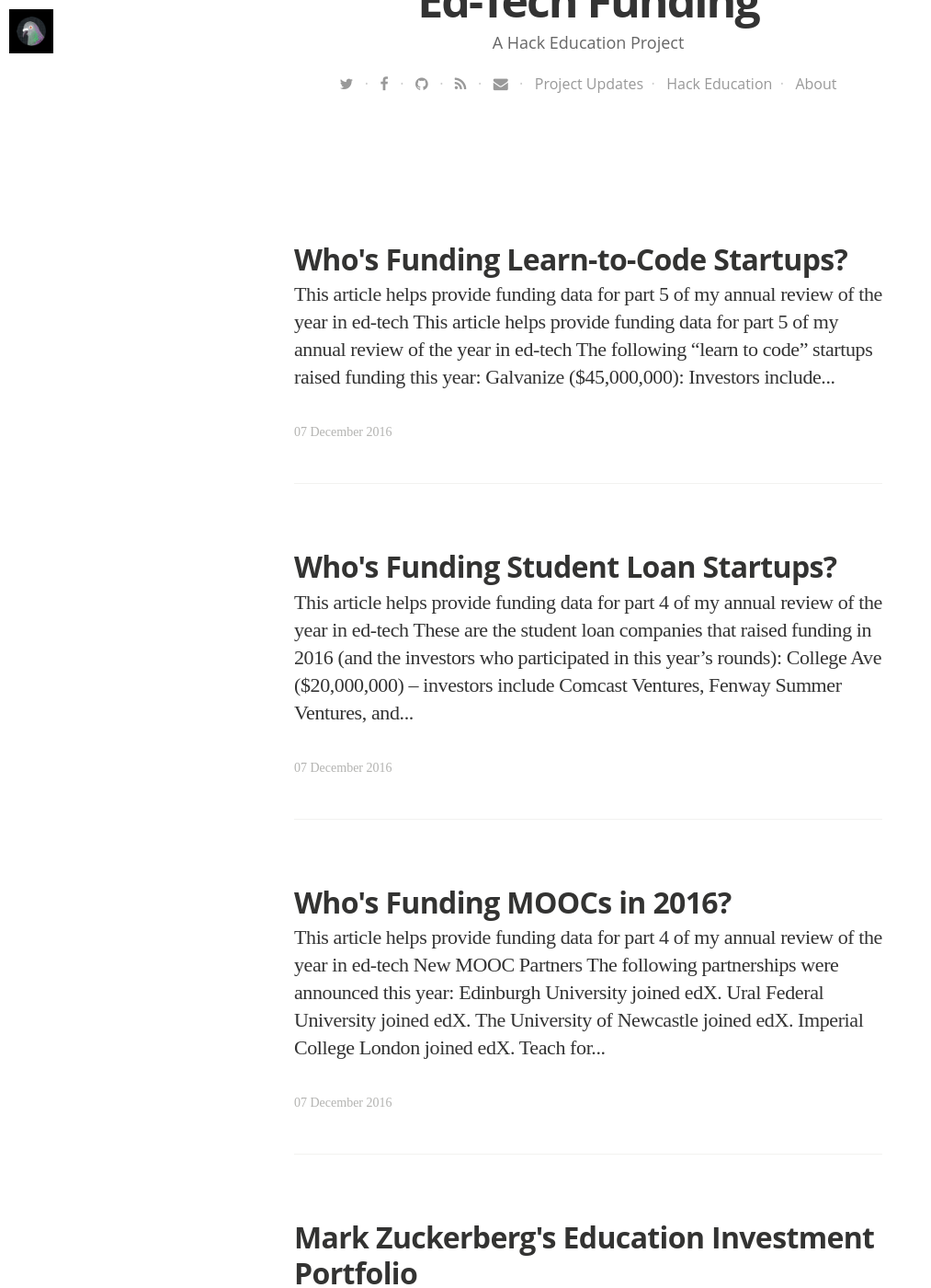
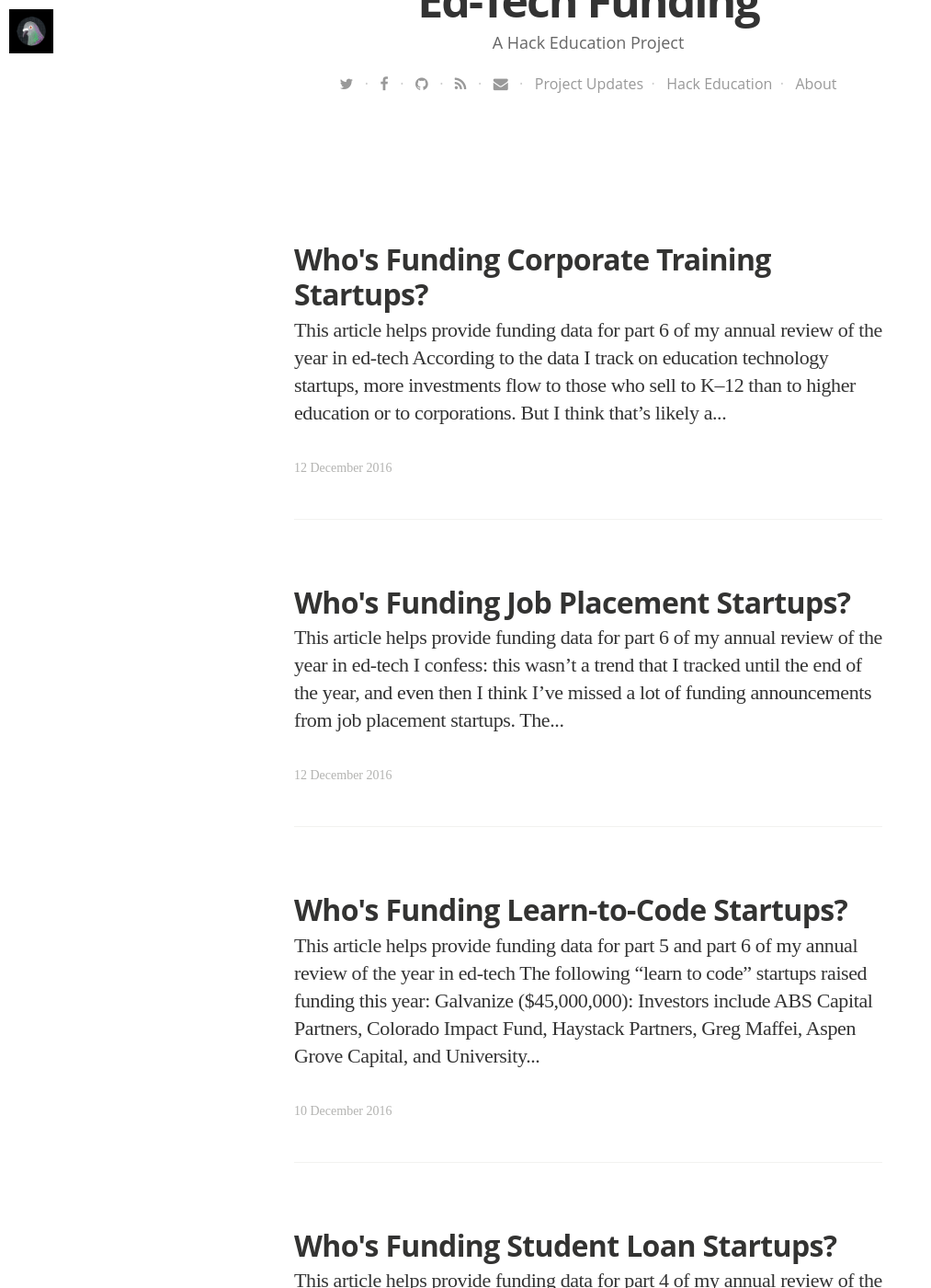
Before and after one commit to HackEducation/funding, a Jekyll site: the page built from blog/index.html, in a window 1280 px wide and 1400 px high, scrolled down 559 px. Shown: the whole window at 92% size, without its empty margins (0-1013 px from the left). Built offline with Jekyll 4.4.1, drawn with Linux system fonts in a browser that asks for light colours; nearby versions of some CDN libraries; some web fonts are replaced; the list of posts is cut into pages by our own code; some of the changed text lies outside the part shown.

Commit message:
new posts

```diff
--- a/_posts/2016-12-10-coding.html
+++ b/_posts/2016-12-10-coding.html
@@ -1,14 +1,12 @@
 ---
 layout: post
 title: "Who's Funding Learn-to-Code Startups?"
-date: 2016-12-07 08:35:00 +0000
+date: 2016-12-10 08:35:00 +0000
 tags:
 image: https://s3.amazonaws.com/hackedu/2016-12-10-pigeon.jpg
 imagecredits: https://www.flickr.com/photos/svintus2010/4685936092
 ---
-<p><em>This article helps provide funding data for <a href="http://2016trends.hackeducation.com/for-profits.html">part 5</a> of <a href="http://2016trends.hackeducation.com">my annual review of the year in ed-tech</a></em></p>
-
-<p><em>This article helps provide funding data for <a href="http://2016trends.hackeducation.com/for-profits.html">part 5</a> of <a href="http://2016trends.hackeducation.com">my annual review of the year in ed-tech</a></em></p>
+<p><em>This article helps provide funding data for <a href="http://2016trends.hackeducation.com/for-profits.html">part 5</a> and <a href="http://2016trends.hackeducation.com/jobs.html">part 6</a> of <a href="http://2016trends.hackeducation.com">my annual review of the year in ed-tech</a></em></p>
 
 <p>The following &#8220;learn to code&#8221; startups raised funding this year:</p>
 
--- /dev/null
+++ b/_posts/2016-12-12-corporate-training.html
@@ -0,0 +1,21 @@
+---
+layout: post
+title: "Who's Funding Corporate Training Startups?"
+date: 2016-12-12 09:35:00 +0000
+tags:
+image: https://s3.amazonaws.com/hackedu/2016-12-12-pigeon.jpg
+imagecredits: https://www.flickr.com/photos/pierre-selim/7944832694
+---
+<p><em>This article helps provide funding data for <a href="http://2016trends.hackeducation.com/jobs.html">part 6</a> of <a href="http://2016trends.hackeducation.com">my annual review of the year in ed-tech</a></em></p>
+
+<p>According to the data I track on education technology startups, more investments flow to those who sell to K&#8211;12 than to higher education or to corporations. But I think that&#8217;s likely a flaw with how I gather my data &#8211; relying on publications like Edsurge, for example, to rewrite funding press releases. Corporate training is big business.</p>
+
+<p>Those startups raising money this year to deliver corporate training include:</p>
+
+<ul>
+<li>ExpertKnowledge ($750,000) &#8211; investors include The Edge Edtech Fund and Thought into Action Ventures</li>
+<li>Grovo ($40,000,000) &#8211; investors include Accel Partners, Costanoa Venture Capital, SoftTech VC, Greg Waldorf, and Vayner Capital</li>
+<li>OpenSesame ($9,000,000) &#8211; investors include Altos Ventures and Partech Ventures</li>
+<li>Coorpacademy ($11,000,000) &#8211; investors include Debiopharm Group, NextStage, and Serena Capital</li>
+<li>Everwise ($16,000,000) &#8211; investors include Canvas Ventures, Sequoia Capital, and Webb Investment Network</li>
+</ul>
--- /dev/null
+++ b/_posts/2016-12-12-jobs.html
@@ -0,0 +1,27 @@
+---
+layout: post
+title: "Who's Funding Job Placement Startups?"
+date: 2016-12-12 08:35:00 +0000
+tags:
+image: https://s3.amazonaws.com/hackedu/2016-12-12-pigeon.jpg
+imagecredits: https://www.flickr.com/photos/pierre-selim/7944832694
+---
+<p><em>This article helps provide funding data for <a href="http://2016trends.hackeducation.com/jobs.html">part 6</a> of <a href="http://2016trends.hackeducation.com">my annual review of the year in ed-tech</a></em></p>
+
+<p>I confess: this wasn&#8217;t a trend that I tracked until the end of the year, and even then I think I&#8217;ve missed a lot of funding announcements from job placement startups. The ones I&#8217;ve listed here are more likely to work with schools and/or students as part of a career services offering. But the sector is much larger than that, obviously.</p>
+
+<p>Investment analyst firm CB Insights has done a better job of tracking this than me. Some of their articles this year on &#8220;human capital management&#8221;:</p>
+
+<p>&#8220;<a href="https://www.cbinsights.com/blog/marketplaces-analytics-10-early-stage-tech-startups-enhancing-hr/">From Pre-Employment Testing To On-Demand Jobs: 10 Early-Stage HR Tech Startups</a>.&#8221;</p>
+
+<p>&#8220;<a href="https://www.cbinsights.com/blog/hr-tech-market-map-company-list/">125 Startups Transforming Human Resources Across Recruiting, Benefits, Payroll, And More</a>&#8221;</p>
+
+<p>&#8220;<a href="https://www.cbinsights.com/blog/hr-tech-funding-growth/">Software Eats The Back Office: HR Tech Startups See Over 60% Funding Growth In 2015</a>&#8221;</p>
+
+<p>These are the ed-tech startups that I know of that raised venture capital this year, along with their investors:</p>
+
+<ul>
+<li>Interfolio ($13,010,000) &#8211; investors include Quad Venture Partners, Blu Venture Investors, Matthew Pittinsky, NextGen Angels, and Middleland Capital</li>
+<li>Handshake ($10,500,000) &#8211; investors include Kleiner Perkins Caufield &amp; Byers, True Ventures, Lightspeed Venture Partners, and Lowercase Capital</li>
+<li>Portfolium ($6,600,000) &#8211; investors include SJF Ventures, University Ventures, and USA Funds</li>
+</ul>
```
